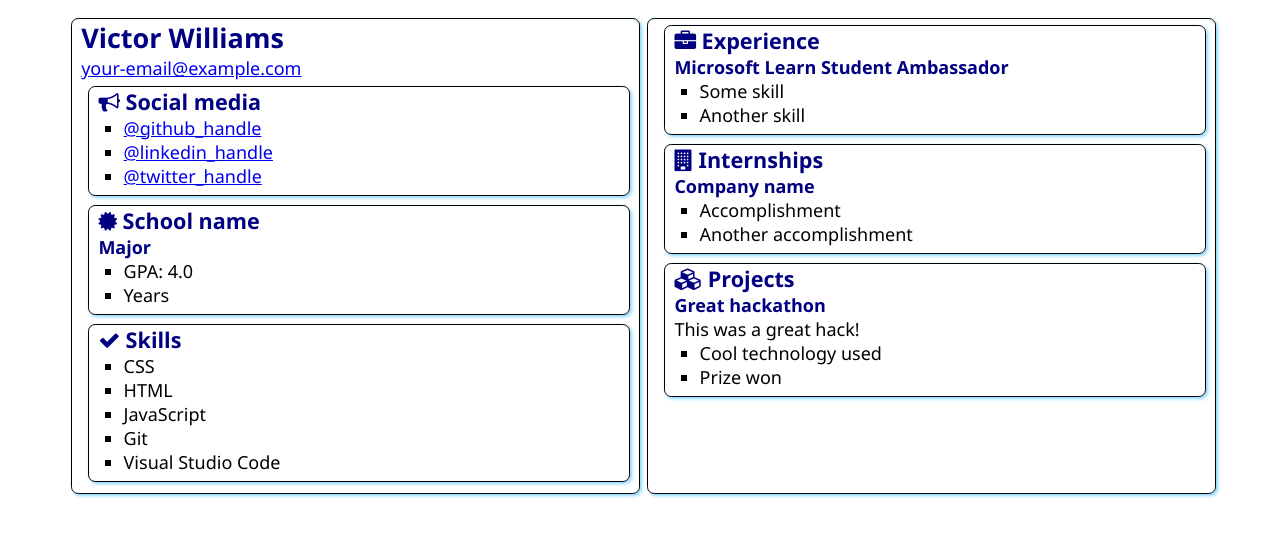
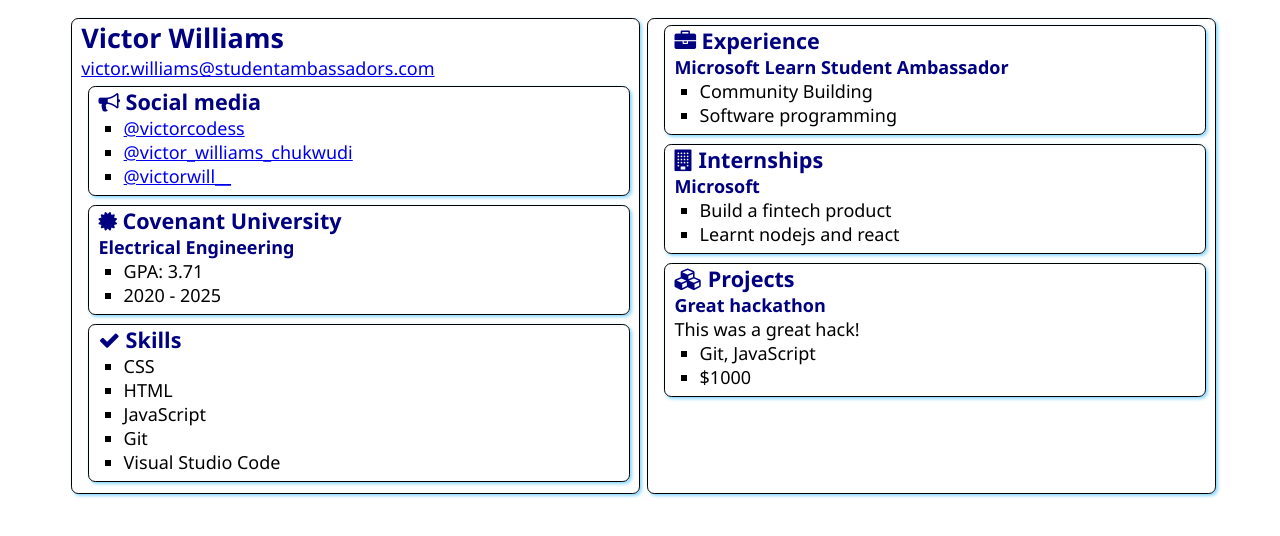
Before and after one commit to victorcodess/SATechnicalOnboarding, a plain HTML site: page src/index.html in a window 1280 px wide. Drawn offline with Linux system fonts and the light colour scheme.

Commit message:
added my personal information

```diff
--- a/src/index.html
+++ b/src/index.html
@@ -13,7 +13,7 @@
     <main>
         <article class="box">
             <h1>Victor Williams</h1>
-            <div><a href="mailto:your.email@example.com">your-email@example.com</a></div>
+            <div><a href="mailto:your.email@example.com">victor.williams@studentambassadors.com</a></div>
 
             <section class="box">
                 <h2>
@@ -21,9 +21,9 @@
                     Social media
                 </h2>
                 <ul>
-                    <li><a href="https://github.com/<handle>">@github_handle</a></li>
-                    <li><a href="https://linkedin.com/in/<handle>">@linkedin_handle</a></li>
-                    <li><a href="https://twitter.com/<handle>">@twitter_handle</a></li>
+                    <li><a href="https://github.com/<handle>">@victorcodess</a></li>
+                    <li><a href="https://linkedin.com/in/<handle>">@victor_williams_chukwudi</a></li>
+                    <li><a href="https://twitter.com/<handle>">@victorwill__</a></li>
                 </ul>
             </section>
 
@@ -31,12 +31,12 @@
                 <div class="education">
                     <h2>
                         <i class="fa fa-certificate" aria-hidden="true"></i>
-                        School name
+                        Covenant University
                     </h2>
-                    <h3>Major</h3>
+                    <h3>Electrical Engineering</h3>
                     <ul>
-                        <li>GPA: 4.0</li>
-                        <li>Years</li>
+                        <li>GPA: 3.71</li>
+                        <li>2020 - 2025</li>
                     </ul>
                 </div>
             </section>
@@ -63,8 +63,8 @@
                 </h2>
                 <h3>Microsoft Learn Student Ambassador</h3>
                 <ul>
-                    <li>Some skill</li>
-                    <li>Another skill</li>
+                    <li>Community Building</li>
+                    <li>Software programming</li>
                 </ul>
             </section>
             <section class="box">
@@ -73,10 +73,10 @@
                     Internships
                 </h2>
 
-                <h3>Company name</h3>
+                <h3>Microsoft</h3>
                 <ul>
-                    <li>Accomplishment</li>
-                    <li>Another accomplishment</li>
+                    <li>Build a fintech product</li>
+                    <li>Learnt nodejs and react</li>
                 </ul>
             </section>
             <section class="box">
@@ -88,8 +88,8 @@
                 <h3>Great hackathon</h3>
                 <div>This was a great hack!</div>
                 <ul>
-                    <li>Cool technology used</li>
-                    <li>Prize won</li>
+                    <li>Git, JavaScript</li>
+                    <li>$1000</li>
                 </ul>
             </section>
         </article>
```
